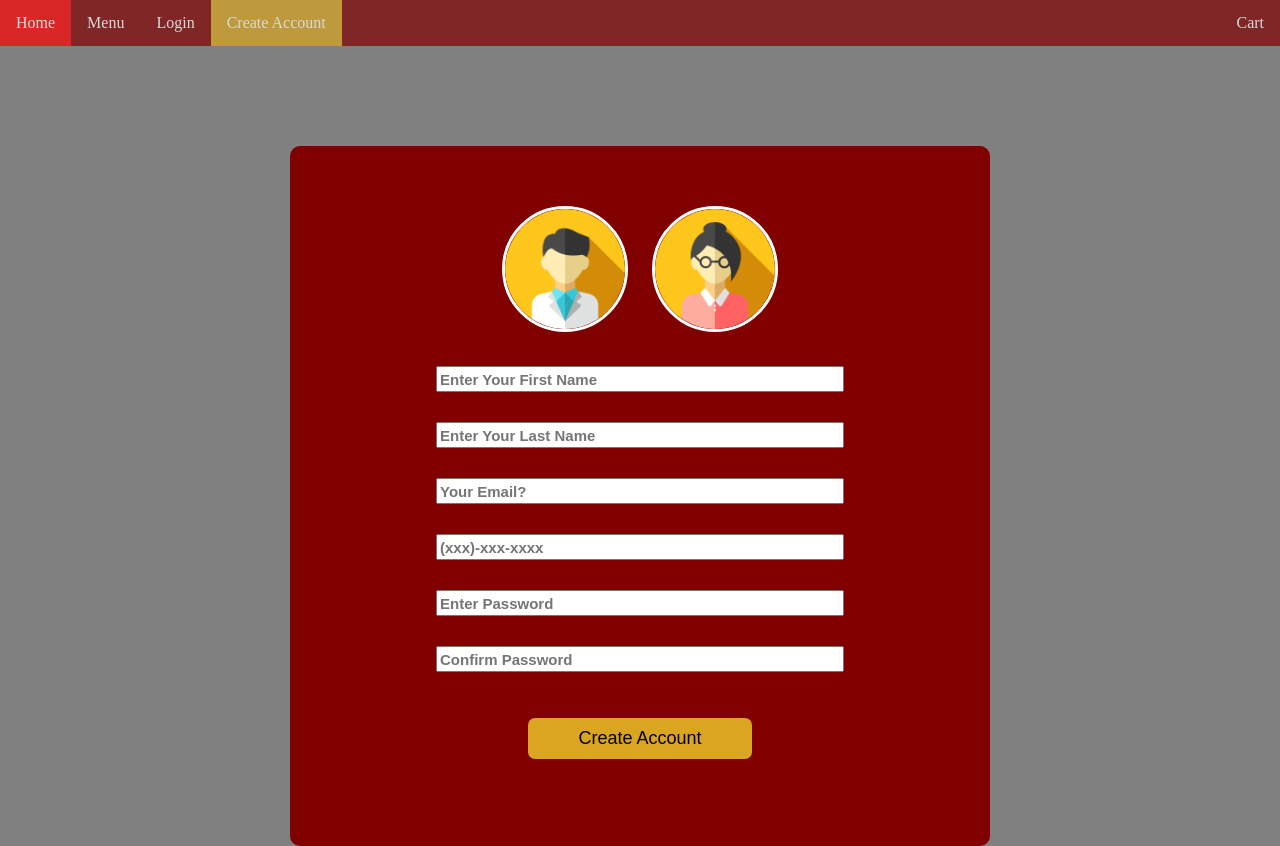
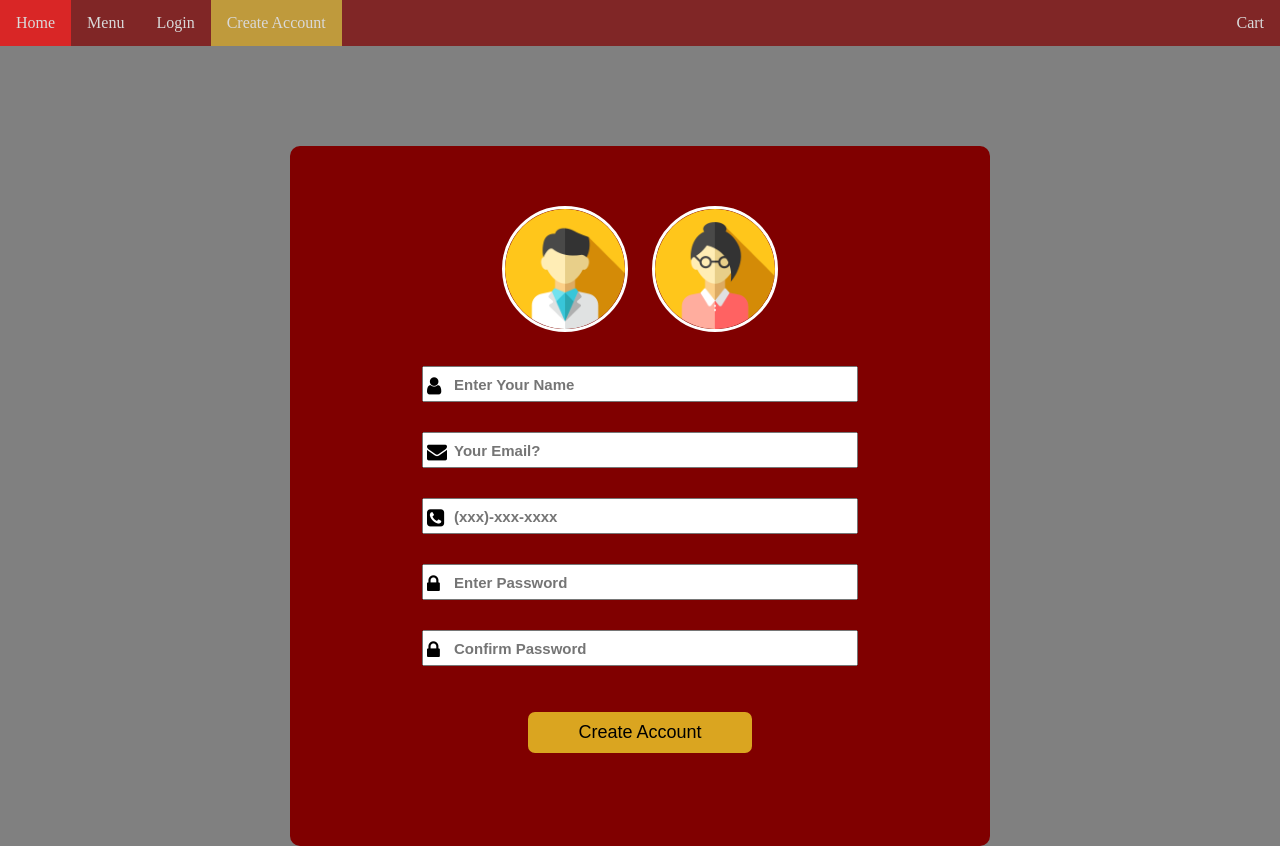
Before and after one commit to FOkoro/COMP3020Project, a plain HTML site: page login.html in a window 1280 px wide. Drawn offline with Linux system fonts and the light colour scheme.

Commit message:
Login
Update on Icons etc

```diff
--- a/login.html
+++ b/login.html
@@ -6,7 +6,7 @@
 
 <!-- import style sheet -->
 <link rel="stylesheet" href="styleLogin.css">
-
+<link rel="stylesheet" href="https://cdnjs.cloudflare.com/ajax/libs/font-awesome/4.7.0/css/font-awesome.min.css">
 
 </head>
 
@@ -32,10 +32,7 @@
 		<form>
 
 			<div class="inputContainer" id= "namesFL">
-				<input type="text" id=fiName name = "fName" placeholder="Enter Your First Name">
-			</div>
-			<div class="inputContainer" id= "namesFL">
-				<input type="text" name = "lName" placeholder="Enter Your Last Name">
+				<input type="text" id=usrName name = "usersName" placeholder="Enter Your Name">
 			</div>
 			<div class="inputContainer">
 				<input type="email" name = "email" placeholder="Your Email?">
--- a/styleLogin.css
+++ b/styleLogin.css
@@ -78,18 +78,67 @@ a{
 }
 
 input{
-    height: 20px;
+    height: 30px;
     width: 400px;
     font-size: 15px ;
     margin-bottom: 30px;
     font-weight: bold;
+    padding-left: 30px;
 
 }
 
-.inputContainer label{
-    font-size: 30px;
+
+
+.inputContainer::before{
+    content: "\f007" ;
+    position: absolute;
+    font-family: "FontAwesome";
+    padding-left: 5px;
+    padding-right: 5px;
+    padding-top:10px;
+    font-size: 20px;
 }
 
+.inputContainer:nth-child(2)::before{
+    content: "\f0e0" ;
+    position: absolute;
+    font-family: "FontAwesome";
+    padding-left: 5px;
+    padding-right: 5px;
+    padding-top:10px;
+    font-size: 20px;
+}
+
+.inputContainer:nth-child(3)::before{
+    content: "\f098" ;
+    position: absolute;
+    font-family: "FontAwesome";
+    padding-left: 5px;
+    padding-right: 5px;
+    padding-top:10px;
+    font-size: 20px;
+}
+
+.inputContainer:nth-child(4)::before{
+    content: "\f023" ;
+    position: absolute;
+    font-family: "FontAwesome";
+    padding-left: 5px;
+    padding-right: 5px;
+    padding-top:10px;
+    font-size: 20px;
+}
+
+
+.inputContainer:nth-child(5)::before{
+    content: "\f023" ;
+    position: absolute;
+    font-family: "FontAwesome";
+    padding-left: 5px;
+    padding-right: 5px;
+    padding-top:10px;
+    font-size: 20px;
+}
 
 
 /*Button Config---------------------------------------------*/
```
